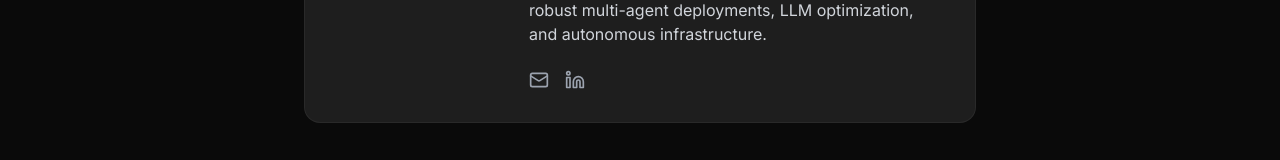
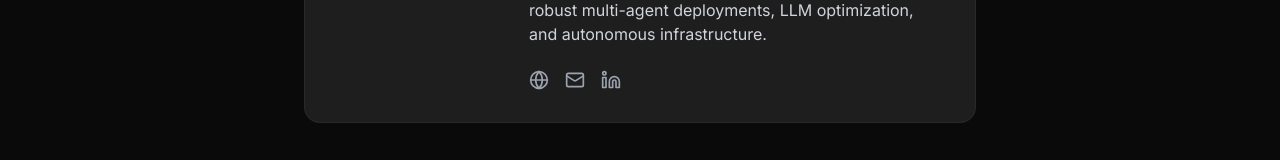
Before and after one commit to InlayAd/InlayAd, a React (Vite) app: page / in a window 1280 px wide. Shown: the part 3541-3701 px from the top of the page. Built offline with nearby package versions, Linux system fonts and the light colour scheme.

Commit message:
add portfolio link

```diff
--- a/src/components/Founders.tsx
+++ b/src/components/Founders.tsx
@@ -1,4 +1,4 @@
-import { Mail, Linkedin } from 'lucide-react';
+import { Mail, Linkedin, Globe } from 'lucide-react';
 
 const founders = [
     {
@@ -17,8 +17,9 @@ const founders = [
                 </p>
             </div>
         ),
-        email: "devanshv22@iitk.ac.in",
+        email: "devanshv17@gmail.com",
         linkedin: "https://www.linkedin.com/in/devanshv17/",
+        portfolio: "https://devanshv17.github.io",
         image: "/founder.jpeg"
     }
 ];
@@ -46,6 +47,9 @@ export function Founders() {
                                         {founder.bio}
                                     </div>
                                     <div className="flex justify-center md:justify-start gap-4">
+                                        <a href={founder.portfolio} target="_blank" rel="noopener noreferrer" className="text-gray-400 hover:text-white transition-colors" aria-label="Portfolio">
+                                            <Globe className="w-5 h-5" />
+                                        </a>
                                         <a href={`mailto:${founder.email}`} className="text-gray-400 hover:text-white transition-colors" aria-label="Email">
                                             <Mail className="w-5 h-5" />
                                         </a>
```
